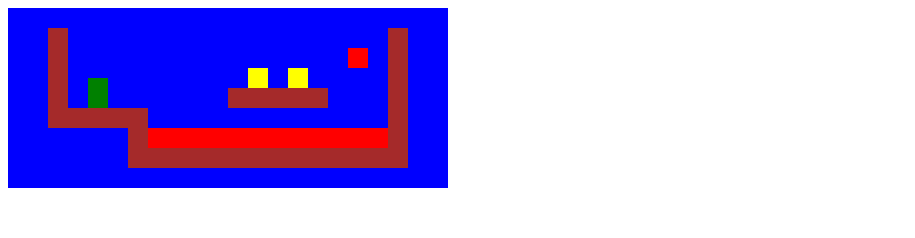
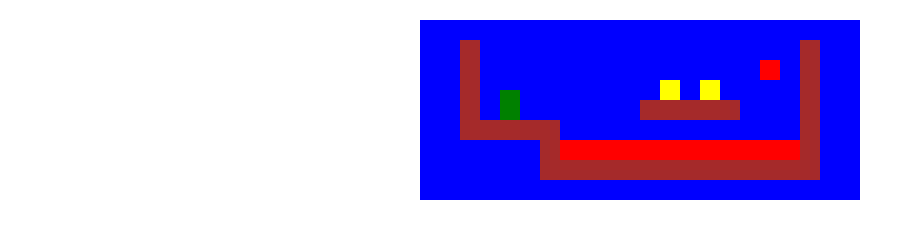
Before and after one commit to Fa3ris/eloquent-js, a website with bundled scripts: page dark-blue/index.html in a window 1280 px wide. Shown: the whole page, without its empty margins (0-915 px from the left). Built offline with nearby package versions, Linux system fonts and the light colour scheme.

Commit message:
change style display

```diff
--- a/dark-blue/render/dom-renderer.ts
+++ b/dark-blue/render/dom-renderer.ts
@@ -13,6 +13,7 @@ export class DOMRenderer {
     constructor(parentElt: Node, level: Level) {
         this.grid = drawGrid(level)
         this.dom = createElement("div", {class: "game"}, this.grid)
+        this.dom.style.width = `${level._width * SCALE}px`
         parentElt.appendChild(this.dom)
         this.entityLayer = null
     }
@@ -50,7 +51,7 @@ function drawGrid(level: Level): HTMLElement {
     })
     return createElement("table", {
         class: 'background',
-        style: `width: ${level._width * SCALE}px`
+        style: `width: 100%`
 
     }, ...grid)
 }
--- a/dark-blue/style.css
+++ b/dark-blue/style.css
@@ -1,3 +1,9 @@
+*, *::after, *::before {
+    margin: 0;
+    padding: 0;
+    box-sizing: border-box;
+}
+
 .background {
     background-color: blue;
     border-spacing: 0;
@@ -33,6 +39,8 @@
     overflow: hidden;
     max-width: 600px;
     max-height: 450px;
+    margin: auto;
+    margin-top: 20px;
 }
 
 .background td {
```
